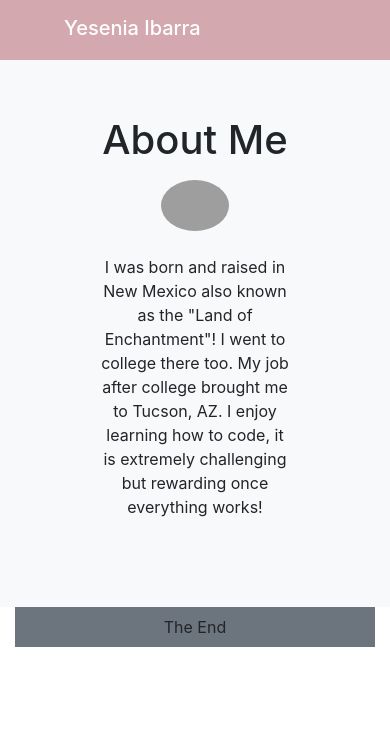
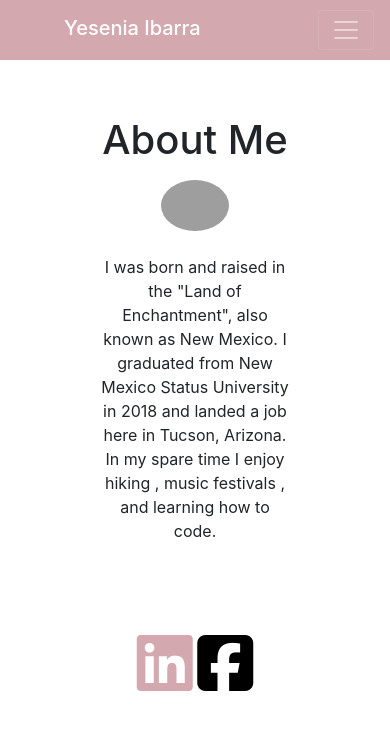
Before and after one commit to YessyIbarra/HW-2_Responsive-Portfolio, a plain HTML site: page index.html in a window 390 px wide. Drawn offline with nearby package versions, Linux system fonts and the light colour scheme; grey boxes are pictures that could not be loaded.

Commit message:
I added a Fb and LinkedIn Icon with functioning links, I also fixed the Navbar toggler button, I also updated the README.

```diff
--- a/index.html
+++ b/index.html
@@ -9,24 +9,24 @@
     <!--Meta Tag is REQUIRED for HW -->
     <meta name="viewport" content="width=device-width, initial-scale=1.0">
     <!--Boot strap CSS | locally saved-->
+    <link rel="stylesheet" href="bootstrap-4.5.0-dist/css/bootstrap.min.css">
     <link rel="stylsheet" type="text/css" href="./css/portfolio.css">
-    <link rel="stylesheet" href="bootstrap-4.5.0-dist/css/bootstrap.min.css">
-
-</head>
+    <script src="https://kit.fontawesome.com/c28f244ea2.js" crossorigin="anonymous"></script>
+  </head>
 
 <body>
     <!--Navbar-->
-<nav class="navbar navbar-expand-sm" style="background-color:#d3a8ae;">
+<nav class="container navbar navbar-expand-sm navbar-dark" style="background-color:#d3a8ae;">
     <span class="navbar-brand mb-1 mx-5 h1" style="color: white;">Yesenia Ibarra</span>
-        <button class="navbar-toggler" type="button" data-toggle="collapse" data-target="#navbarSupportedContent"
-          aria-controls="navbarSupportedContent" aria-expanded="false" aria-label="Toggle navigation">
+        <button class="navbar-toggler" type="button" data-toggle="collapse" data-target="#navbarNavDropdown"
+          aria-controls="navbarNavDropdown" aria-expanded="false" aria-label="Toggle navigation">
           <span class="navbar-toggler-icon"></span>
         </button>
         <!--Here I am creating a list I want to see in the navbar , I also need to add my links here-->
-        <div class="collapse navbar-collapse" id="navbarSupportedContent">
+        <div class="collapse navbar-collapse" id="navbarNavDropdown">
                 <ul class="navbar-nav ml-auto">
                   <li class="nav-item">
-                    <a class="nav-link" href="index.html" style="color: white;" class="">About Me</a>
+                    <a class="nav-link" href="index.html" style="color: white;">About Me</a>
                   </li>
                   <li class="nav-item">
                     <a class="nav-link" href="portfolio.html" style="color:white;">Portfolio</a>
@@ -38,7 +38,7 @@
         </div>
 </nav>
   <!--Ending my Nav!!-->
-<main class="p-5 bg-light">
+<main class="p-5 bg-white">
 <!--About Me-->
 <div class="container">
   <h1 class="p-2 text-center">About Me</h1>
@@ -50,25 +50,22 @@
 </div>
 <div class="row">
   <div class="col-10 mx-auto text-center">
-      <p class="p-4">I was born and raised in New Mexico also known as the "Land of Enchantment"! I went to college there too. My job after college brought me to Tucson, AZ. I enjoy learning how to code, it is extremely challenging but rewarding once everything works!</p> <!-- center this image within the column -->
+      <p class="p-4">I was born and raised in the "Land of Enchantment", also known as New Mexico. I graduated from New Mexico Status University in 2018 and landed a job here in Tucson, Arizona. In my spare time I enjoy hiking , music festivals , and learning how to code.</p>
     </div>
 </div>
 </main>
 
+<footer>
+    <div class="row text-center">
+      <div class="col">
+        <a href="https://www.linkedin.com/in/yessy-ibarra/" class="fab fa-linkedin fa-4x" style="color:#d3a8ae;"></a>
+        <a href="https://www.facebook.com/yesenia.ibarra.714"class="fab fa-facebook-square fa-4x" style="color: black;"></a>
+      </div>
+    </div>
+  </div>
+</footer>
 <script src="https://code.jquery.com/jquery-3.5.1.slim.min.js" integrity="sha384-DfXdz2htPH0lsSSs5nCTpuj/zy4C+OGpamoFVy38MVBnE+IbbVYUew+OrCXaRkfj" crossorigin="anonymous"></script>
 <script src="https://cdn.jsdelivr.net/npm/popper.js@1.16.0/dist/umd/popper.min.js" integrity="sha384-Q6E9RHvbIyZFJoft+2mJbHaEWldlvI9IOYy5n3zV9zzTtmI3UksdQRVvoxMfooAo" crossorigin="anonymous"></script>
 <script src="https://stackpath.bootstrapcdn.com/bootstrap/4.5.0/js/bootstrap.min.js" integrity="sha384-OgVRvuATP1z7JjHLkuOU7Xw704+h835Lr+6QL9UvYjZE3Ipu6Tp75j7Bh/kR0JKI" crossorigin="anonymous"></script>
-
 </body>
-
-<footer>
-  <div class="container-fluid">
-    <div class="row">
-      <div class="col-sm-12">
-        <p class="p-2 text-center bg-secondary">The End</p>
-      </div>
-    </div>
-
-  </div>
-</footer>
 </html>
```
Also changed, not shown: contact.html (+17 -2 lines), css/portfolio.css (+7 -0 lines), portfolio.html (+16 -4 lines), 1 other file.
